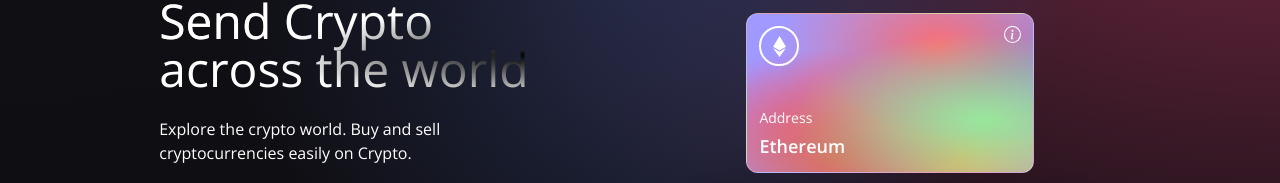
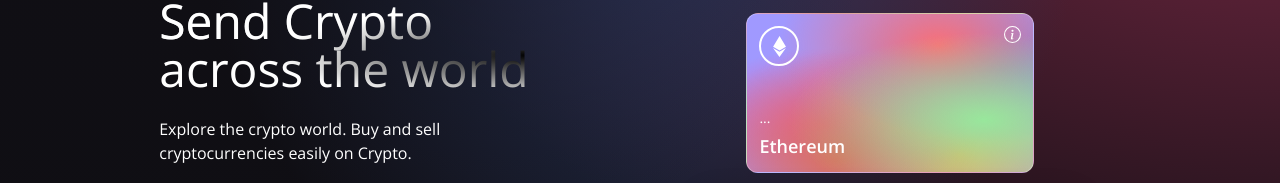
Before and after one commit to PaPa31/web3.0, a React (Vite) app in the folder client/: page / in a window 1280 px wide. Shown: the part 159-342 px from the top of the page. Built offline with nearby package versions, Linux system fonts and the light colour scheme.

Commit message:
add shorten address

```diff
--- a/client/src/components/Welcome.jsx
+++ b/client/src/components/Welcome.jsx
@@ -3,6 +3,7 @@ import { BsInfoCircle } from "react-icons/bs";
 import { SiEthereum } from "react-icons/si";
 import { Loader } from ".";
 import { TransactionContext } from "../context/TransactionContext";
+import { shortenAddress } from "../utils/shortenAddress";
 
 const commonStyles =
   "min-h-[70px] sm:px-0 px-2 sm:min-w-[120px] flex justify-center items-center border-[0.5px] border-gray-400 text-sm font-light text-white";
@@ -80,7 +81,9 @@ const Welcome = () => {
                 <BsInfoCircle fontSize={17} color="#fff" />
               </div>
               <div>
-                <p className="text-white font-light text-sm">Address</p>
+                <p className="text-white font-light text-sm">
+                  {shortenAddress(currentAccount)}
+                </p>
                 <p className="text-white font-semibold text-lg mt-1">
                   Ethereum
                 </p>
--- /dev/null
+++ b/client/src/utils/shortenAddress.js
@@ -0,0 +1,2 @@
+export const shortenAddress = (address) =>
+  `${address.slice(0, 5)}...${address.slice(address.length - 4)}`;
```
